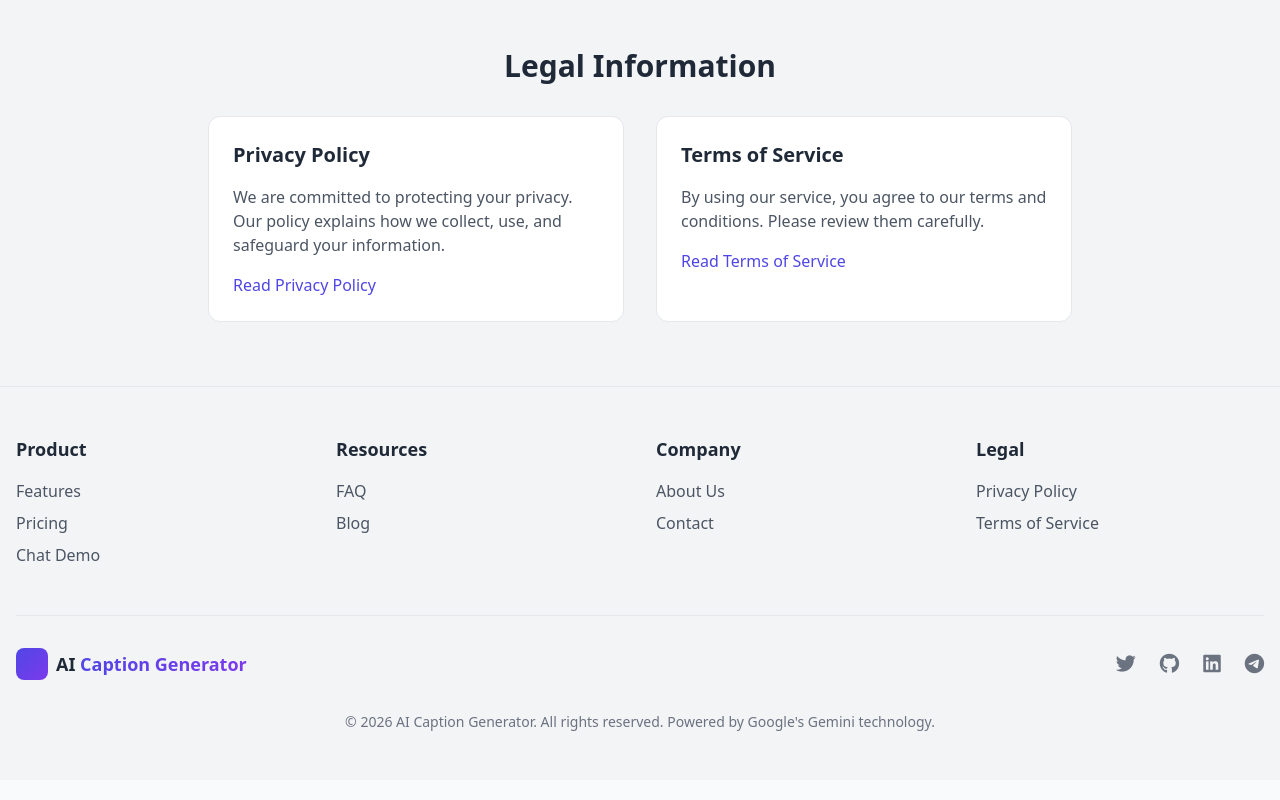
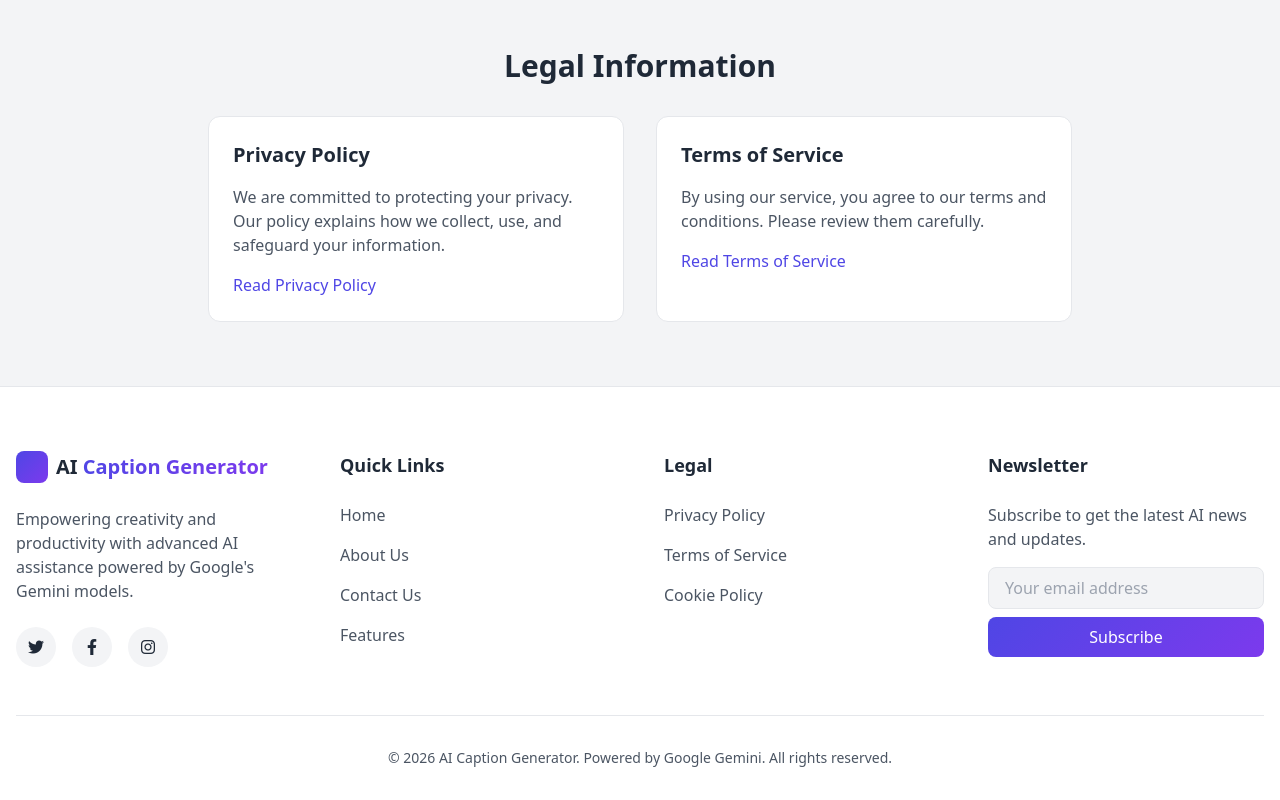
Before and after one commit to aicaption/aicaption.github.io, a plain HTML site: page index.html in a window 1280 px wide. Shown: the part 6261-7061 px from the top of the page. Drawn offline with nearby package versions, Linux system fonts and the light colour scheme.

Commit message:
Update index.html

```diff
--- a/index.html
+++ b/index.html
@@ -1125,72 +1125,9 @@
     </main>
 
     <!-- Footer -->
-    <footer class="bg-gray-100 dark:bg-gray-900 border-t border-gray-200 dark:border-gray-800">
-        <div class="container mx-auto px-4 py-12">
-            <div class="grid grid-cols-2 md:grid-cols-4 gap-8">
-                <div>
-                    <h3 class="text-lg font-semibold mb-4">Product</h3>
-                    <ul class="space-y-2">
-                        <li><button onclick="scrollToSection('features')" class="text-gray-600 dark:text-gray-400 hover:text-primary dark:hover:text-secondary transition">Features</button></li>
-                        <li><button onclick="showModal('pricing')" class="text-gray-600 dark:text-gray-400 hover:text-primary dark:hover:text-secondary transition">Pricing</button></li>
-                        <li><button id="footerChatBtn" class="text-gray-600 dark:text-gray-400 hover:text-primary dark:hover:text-secondary transition">Chat Demo</button></li>
-                    </ul>
-                </div>
-
-                <div>
-                    <h3 class="text-lg font-semibold mb-4">Resources</h3>
-                    <ul class="space-y-2">
-                        <li><button onclick="scrollToSection('faq')" class="text-gray-600 dark:text-gray-400 hover:text-primary dark:hover:text-secondary transition">FAQ</button></li>
-                        <li><button onclick="showModal('blog')" class="text-gray-600 dark:text-gray-400 hover:text-primary dark:hover:text-secondary transition">Blog</button></li>
-                    </ul>
-                </div>
-
-                <div>
-                    <h3 class="text-lg font-semibold mb-4">Company</h3>
-                    <ul class="space-y-2">
-                        <li><button onclick="showModal('about')" class="text-gray-600 dark:text-gray-400 hover:text-primary dark:hover:text-secondary transition">About Us</button></li>
-                        <li><button onclick="showModal('contact')" class="text-gray-600 dark:text-gray-400 hover:text-primary dark:hover:text-secondary transition">Contact</button></li>
-                    </ul>
-                </div>
-
-                <div>
-                    <h3 class="text-lg font-semibold mb-4">Legal</h3>
-                    <ul class="space-y-2">
-                        <li><button onclick="showModal('privacy')" class="text-gray-600 dark:text-gray-400 hover:text-primary dark:hover:text-secondary transition">Privacy Policy</button></li>
-                        <li><button onclick="showModal('terms')" class="text-gray-600 dark:text-gray-400 hover:text-primary dark:hover:text-secondary transition">Terms of Service</button></li>
-                    </ul>
-                </div>
-            </div>
-
-            <div class="border-t border-gray-200 dark:border-gray-800 mt-12 pt-8 flex flex-col md:flex-row justify-between items-center">
-                <div class="flex items-center space-x-2 mb-4 md:mb-0">
-                    <div class="w-8 h-8 rounded-lg gradient-bg flex items-center justify-center text-white">
-                        <i class="fas fa-stars"></i>
-                    </div>
-                    <span class="text-lg font-bold">AI<span class="gradient-text"> Caption Generator</span></span>
-                </div>
-
-                <div class="flex space-x-6">
-                    <a href="#" class="text-gray-500 hover:text-primary dark:hover:text-secondary transition">
-                        <i class="fab fa-twitter text-xl"></i>
-                    </a>
-                    <a href="#" class="text-gray-500 hover:text-primary dark:hover:text-secondary transition">
-                        <i class="fab fa-github text-xl"></i>
-                    </a>
-                    <a href="#" class="text-gray-500 hover:text-primary dark:hover:text-secondary transition">
-                        <i class="fab fa-linkedin text-xl"></i>
-                    </a>
-                    <a href="#" class="text-gray-500 hover:text-primary dark:hover:text-secondary transition">
-                        <i class="fab fa-telegram text-xl"></i>
-                    </a>
-                </div>
-            </div>
-
-            <div class="text-center text-sm text-gray-500 dark:text-gray-400 mt-8">
-                <p>© 2026 AI Caption Generator. All rights reserved. Powered by Google's Gemini technology.</p>
-            </div>
-        </div>
-    </footer>
+    <div id="footer-placeholder"></div>
+
+    <script type="module" src="script.js"></script>
 
     <!-- Floating Chat Button -->
     <button id="floatingChatBtn" class="fixed bottom-8 right-8 chat-float-btn w-16 h-16 gradient-bg rounded-full flex items-center justify-center text-white text-2xl shadow-xl hover:shadow-2xl transition-all z-40">
```
